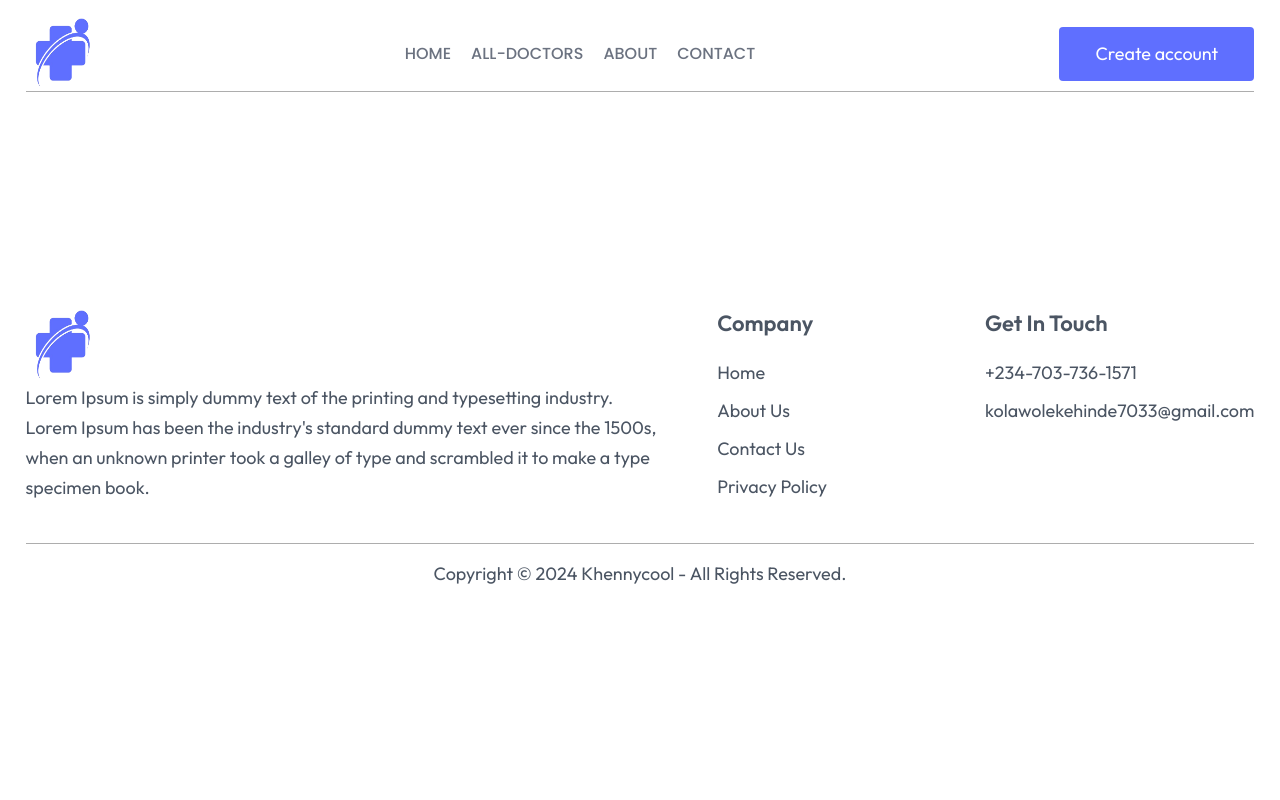
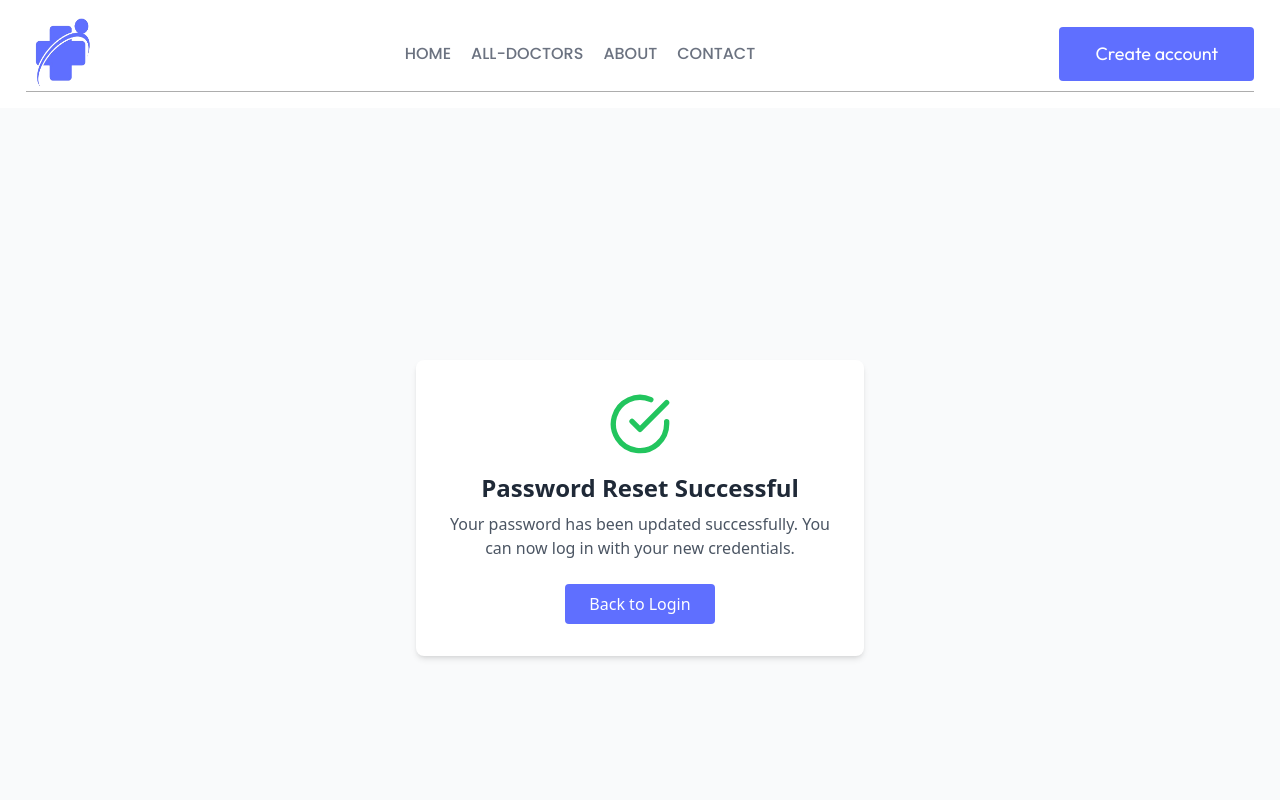
Before and after one commit to Kolawole-kehinde/Doctors-Appointment-App, a React (Vite) app: page /auth/password-success in a window 1280 px wide. Shown: the top 800 px of the page. Built offline with nearby package versions, Linux system fonts and the light colour scheme; no server answers; the database is empty.

Commit message:
PasswordSuccessPage completed

```diff
--- a/src/App.jsx
+++ b/src/App.jsx
@@ -15,6 +15,7 @@ import ProtectedRoute from "./Components/ProtectedRoute/ProtectedRoute";
 import ForgotPasswordPage from "./Pages/auth/ForgotPasswordPage";
 import OTPVerificationPage from "./Pages/auth/OTPVerificationPage";
 import ResetPasswordPage from "./Pages/auth/ResetPasswordPage";
+import PasswordSuccessPage from "./Pages/auth/PasswordSuccessPage";
 
 const App = () => {
   return (
@@ -29,6 +30,7 @@ const App = () => {
       <Route path="forgot-password" element={<ForgotPasswordPage />} />
       <Route path="/auth/verify-otp" element={<OTPVerificationPage />} />
       <Route path="/auth/reset-password" element={<ResetPasswordPage />} />
+      <Route path="/auth/password-success" element={<PasswordSuccessPage />} />
     </Route>
 
     {/* Public Routes */}
--- /dev/null
+++ b/src/Pages/auth/PasswordSuccessPage.jsx
@@ -0,0 +1,26 @@
+import React from 'react';
+import { FiCheckCircle } from 'react-icons/fi';
+import { Link } from 'react-router';
+
+
+const PasswordSuccessPage = () => {
+  return (
+    <div className="min-h-screen flex items-center justify-center bg-gray-50 px-4">
+      <div className="max-w-md w-full bg-white p-8 rounded-lg shadow-md text-center">
+        <FiCheckCircle className="text-green-500 w-16 h-16 mx-auto mb-4" />
+        <h2 className="text-2xl font-semibold text-gray-800 mb-2">Password Reset Successful</h2>
+        <p className="text-gray-600 mb-6">
+          Your password has been updated successfully. You can now log in with your new credentials.
+        </p>
+        <Link
+          to="/auth/login"
+          className="inline-block bg-primary text-white px-6 py-2 rounded hover:scale-105 transition"
+        >
+          Back to Login
+        </Link>
+      </div>
+    </div>
+  );
+};
+
+export default PasswordSuccessPage;
--- a/src/Pages/auth/ResetPasswordPage.jsx
+++ b/src/Pages/auth/ResetPasswordPage.jsx
@@ -1,4 +1,3 @@
-// ResetPasswordPage.jsx
 import React, { useState } from 'react';
 import { useNavigate } from 'react-router';
 import { supabase } from '../../libs/supabase';
@@ -8,31 +7,32 @@ import toast from 'react-hot-toast';
 const ResetPasswordPage = () => {
   const navigate = useNavigate();
   const [password, setPassword] = useState('');
-  const [confirm, setConfirm] = useState('');
+  const [confirmPassword, setConfirmPassword] = useState('');
   const [loading, setLoading] = useState(false);
 
   const handleReset = async () => {
-    if (password !== confirm) {
-      toast.error("Passwords do not match.");
+    if (password !== confirmPassword) {
+      toast.error('Passwords do not match.');
       return;
     }
 
     setLoading(true);
-    const { error } = await supabase.auth.updateUser({ password });
+    try {
+      const { error } = await supabase.auth.updateUser({ password });
+      if (error) throw error;
 
-    if (error) {
-      toast.error("Reset failed.");
-    } else {
-      toast.success("Password updated! Please log in.");
-      navigate("/auth/login");
+      toast.success('Password updated! Please log in.');
+      navigate('/auth/password-success');
+    } catch (error) {
+      toast.error(error.message || 'Failed to reset password.');
+    } finally {
+      setLoading(false);
     }
-    setLoading(false);
   };
 
   return (
     <div className="max-w-md mx-auto mt-20 p-6 bg-white shadow-lg rounded-lg space-y-4">
       <h2 className="text-xl font-semibold text-center">Reset Password</h2>
-
       <input
         type="password"
         placeholder="New Password"
@@ -43,17 +43,16 @@ const ResetPasswordPage = () => {
       <input
         type="password"
         placeholder="Confirm Password"
-        value={confirm}
-        onChange={(e) => setConfirm(e.target.value)}
+        value={confirmPassword}
+        onChange={(e) => setConfirmPassword(e.target.value)}
         className="w-full p-2 border rounded"
       />
-
       <button
         onClick={handleReset}
         className="w-full bg-primary text-white py-2 rounded"
         disabled={loading}
       >
-        {loading ? "Updating..." : "Update Password"}
+        {loading ? 'Updating...' : 'Update Password'}
       </button>
     </div>
   );
```
